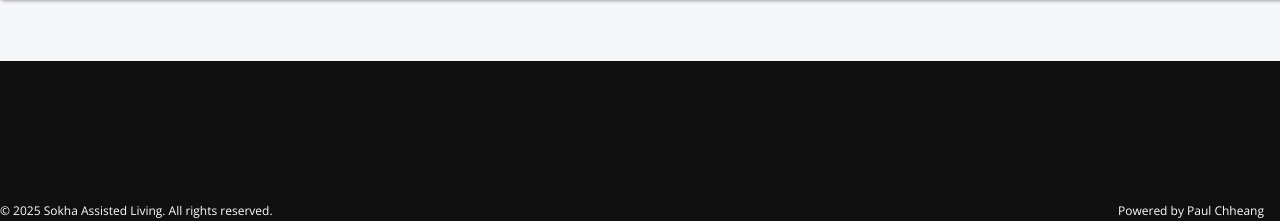
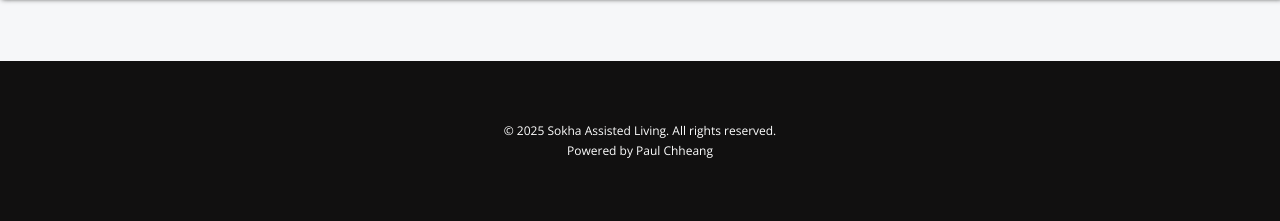
Before and after one commit to paul-kh/sokha-assisted-living__website, a website: page index.html in a window 1280 px wide. Shown: the part 2823-3044 px from the top of the page. Drawn offline with nearby package versions, Linux system fonts and the light colour scheme.

Commit message:
changed footer styles

```diff
--- a/sass/layout/_footer.scss
+++ b/sass/layout/_footer.scss
@@ -6,9 +6,11 @@
   justify-content: flex-end;
   position: relative;
 
+  display: flex;
+  flex-direction: column;
+  justify-content: center;
+  align-items: center;
   .developer {
-    position: absolute;
-    bottom: 0;
-    right: 1rem;
+    position: relative;
   }
 }
```
Also changed, not shown: css/style.css.
